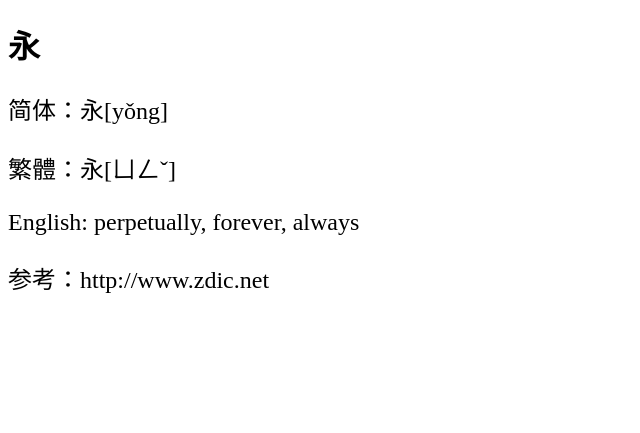
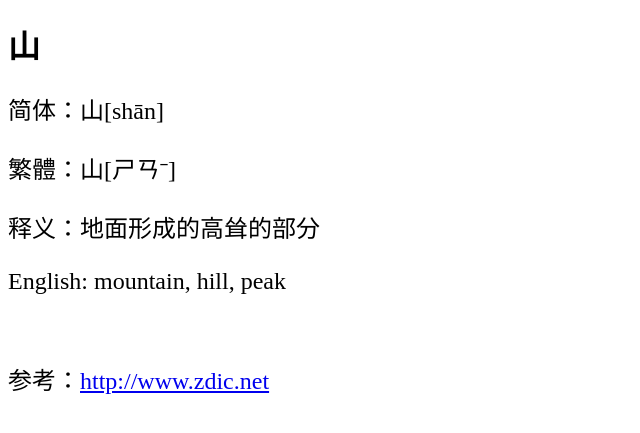
Before and after one commit to shengzhe/livecalligraphy, a Jekyll site: the page built from _posts/2012-08-31-Lan-Ting-17.html, in a window 1280 px wide. Shown: the top 433 px of the page, without its empty margins (0-640 px from the left). Built offline with Jekyll 4.4.1, drawn with Linux system fonts in a browser that asks for light colours; Markdown is read by kramdown in place of the engine named in the settings.

Commit message:
Update _posts/2012-08-31-Lan-Ting-17.html

```diff
--- a/_posts/2012-08-31-Lan-Ting-17.html
+++ b/_posts/2012-08-31-Lan-Ting-17.html
@@ -1,10 +1,11 @@
 ---
 layout: default
-title: 兰亭集序第1个字 (1st character of Lan Ting)
+title: 兰亭集序第17个字 (17th character of Lan Ting)
 ---
-<h1>永</h1>
-<p>简体：永[yǒng]</p>
-<p>繁體：永[ㄩㄥˇ]</p>
-<p>English: perpetually, forever, always</p>
-<p></p>
-<p>参考：http://www.zdic.net</p>
+<h1>山</h1>
+<p>简体：山[shān]</p>
+<p>繁體：山[ㄕㄢˉ]</p>
+<p>释义：地面形成的高耸的部分</p>
+<p>English: mountain, hill, peak</p>
+<br/>
+<p>参考：<a href="http://www.zdic.net/zd/zi/ZdicE5ZdicB1ZdicB1.htm">http://www.zdic.net</a></p>
```
